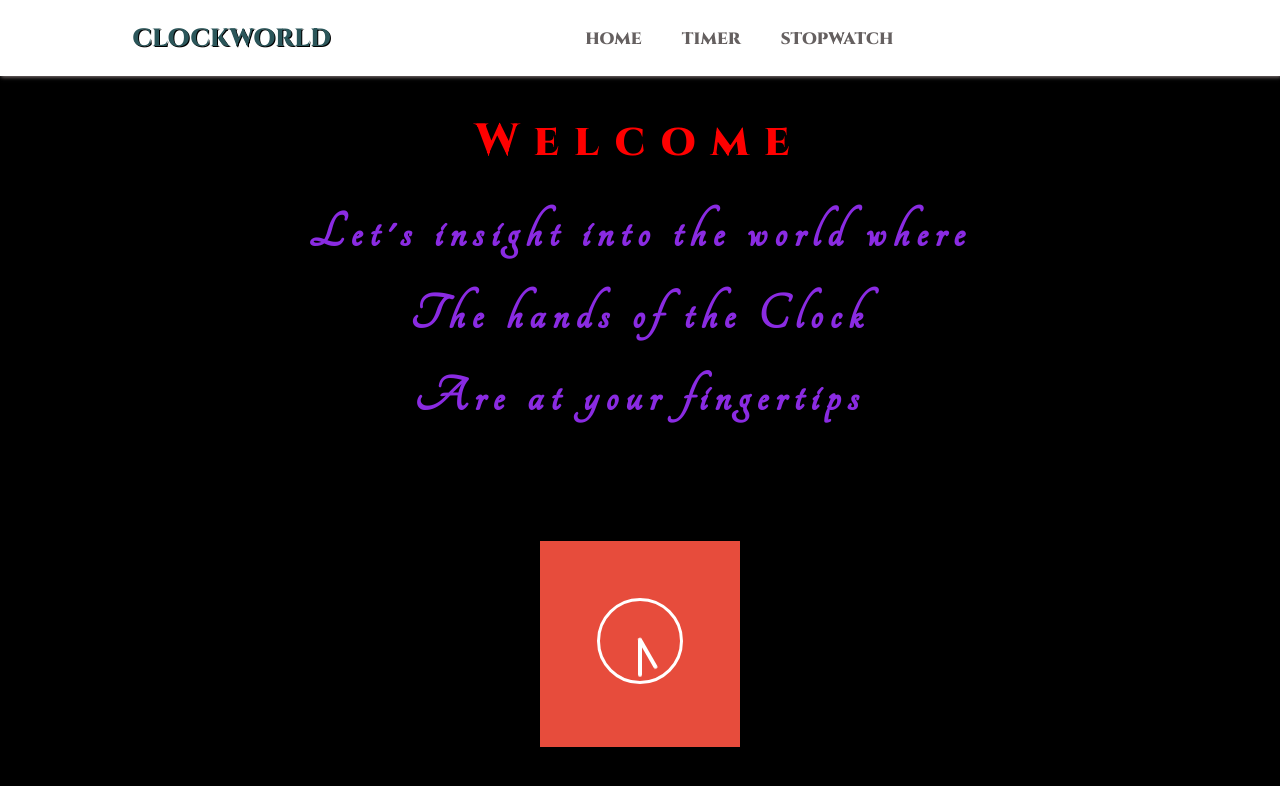
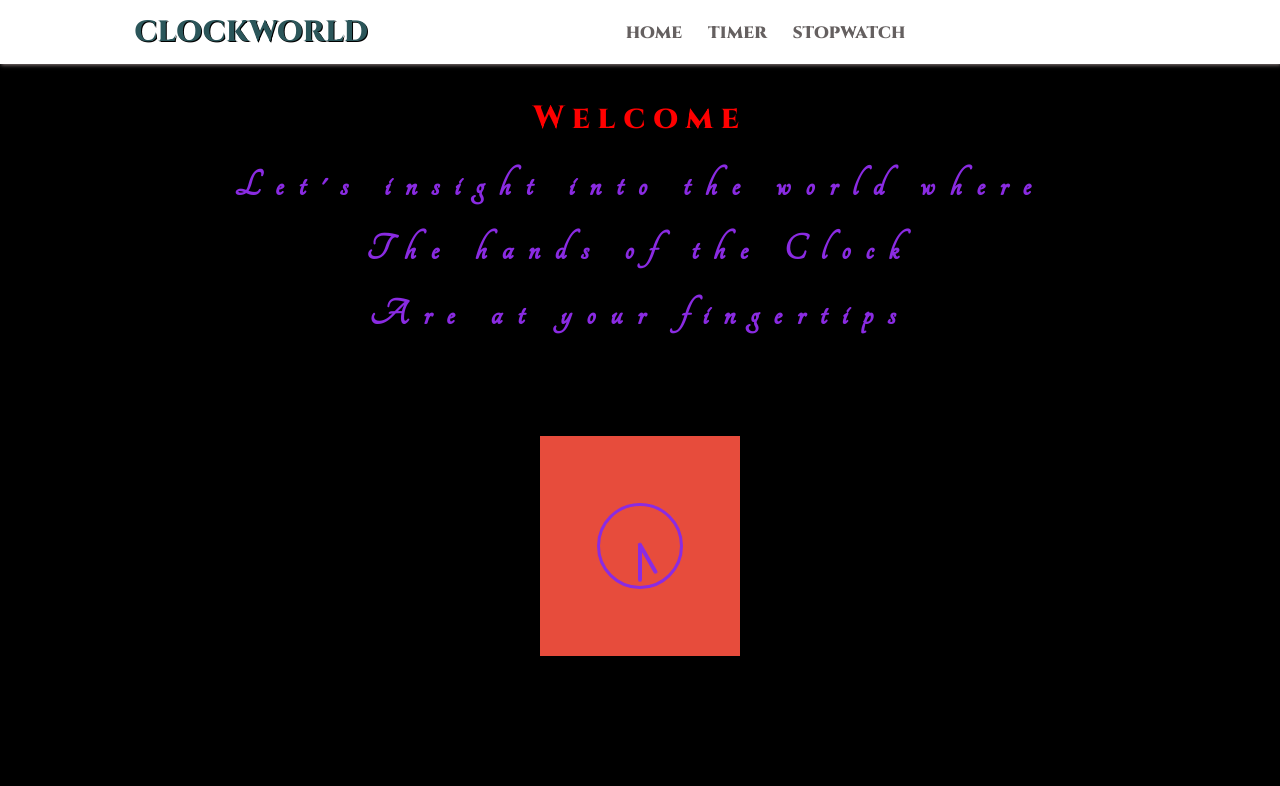
Before and after one commit to nitessy/JSprojects, a plain HTML site: page index.html in a window 1280 px wide. Drawn offline with Linux system fonts and the light colour scheme; a web font is replaced by a local one.

Commit message:
mediaquery enhanced

```diff
--- a/style2.css
+++ b/style2.css
@@ -5,6 +5,7 @@
 body{
     font-family: 'Cinzel', serif;
     background-color: black;
+    height: 100vh;
 }
 
 .header{
@@ -15,11 +16,11 @@ body{
     display: flex;
     justify-content: space-around;
     align-items: center;
-    padding: 15px;
+    padding: 12px;
 }
 .logo{
     font-weight: bolder;
-    font-size: 25px;
+    font-size: 2.3vw;
     color: rgb(43, 86, 90);
     font-family: 'Cinzel', serif;
     text-shadow: 1px 1px black;
@@ -31,7 +32,7 @@ body{
 
 }
 .link{
-    padding: 10px;
+    padding: 1%;
     list-style-type: none;
     transition: all 0.3s;
 }
@@ -136,29 +137,29 @@ h1{
     font-weight: bolder;
     text-align: center;
     color: red;
-    margin: 35px;
-    font-weight: bold;
-    letter-spacing: 15px;
-    font-size: 45px;
+    margin-top: 2.6%;
+    font-weight: bolder;
+    letter-spacing: 0.6vw;
+    font-size: 2.5vw;
 }
 
 h2{
-    margin: 30px;
+    margin-top: 2%;
    /* font-family: 'Zeyada', cursive;
      font-family: 'Tilt Warp', cursive; */
     font-family: 'Tangerine', cursive;
     font-weight:bolder;
     text-align: center;
     color: blueviolet;
-    letter-spacing: 8px;
-    font-size: 52px;
+    letter-spacing:1.2vw;
+    font-size: 3vw;
 
 }
 
 .strange{
 position: relative;
 align-self: center;
-height: 50vh;
+/* height: 50vh; */
 }
 
 
@@ -182,17 +183,21 @@ background-color: #e74c3c;
 }
 .box{
 display: inline-block;
-height: 200px;
+/* height: 200px; */
+height: 26vh;
+margin-top: 3%;
 position: relative;
 transition: all .2s ease;
 }
 .clock{
 border-radius: 60px;
-border: 3px solid #fff;
+border: 3px solid blueviolet;
  height: 80px;
  width: 80px;
+/* height: 50%; */
+/* width: 50%; */
 position: relative;
-top: 28%;
+top: 20%;
 top: -webkit-calc(50% - 43px);
 top: calc(50% - 43px);
   left: 35%;
@@ -202,7 +207,7 @@ top: calc(50% - 43px);
 .clock:after{
   content: "";
   position: absolute;
-  background-color: #fff;
+  background-color:blueviolet;
   top:2px;
   left: 48%;
   height: 38px;
@@ -220,7 +225,7 @@ top: calc(50% - 43px);
 .clock:before{
   content: "";
   position: absolute;
-  background-color: #fff;
+  background-color: blueviolet;
   top:6px;
   left: 48%;
   height: 35px;
@@ -241,11 +246,11 @@ top: calc(50% - 43px);
     align-items: center;
     justify-content: center;
     align-self: center;
-    margin-top: 30px;
+    margin-top: 8%;
 }
 
 
-@media (max-width:768px){
+ @media   ( max-width:768px){
     h1{
          font-size: 31px;
          margin: 11px;
@@ -262,7 +267,6 @@ top: calc(50% - 43px);
          margin-bottom: 6px;
      }
      .master{
-        margin-top: 14px;
-        margin-bottom: 20px;
-    }
-}
+        margin-top: 51px;
+         margin-bottom: 10px;
+     } }
```
Lines whose indentation alone changed are shown as unchanged.
